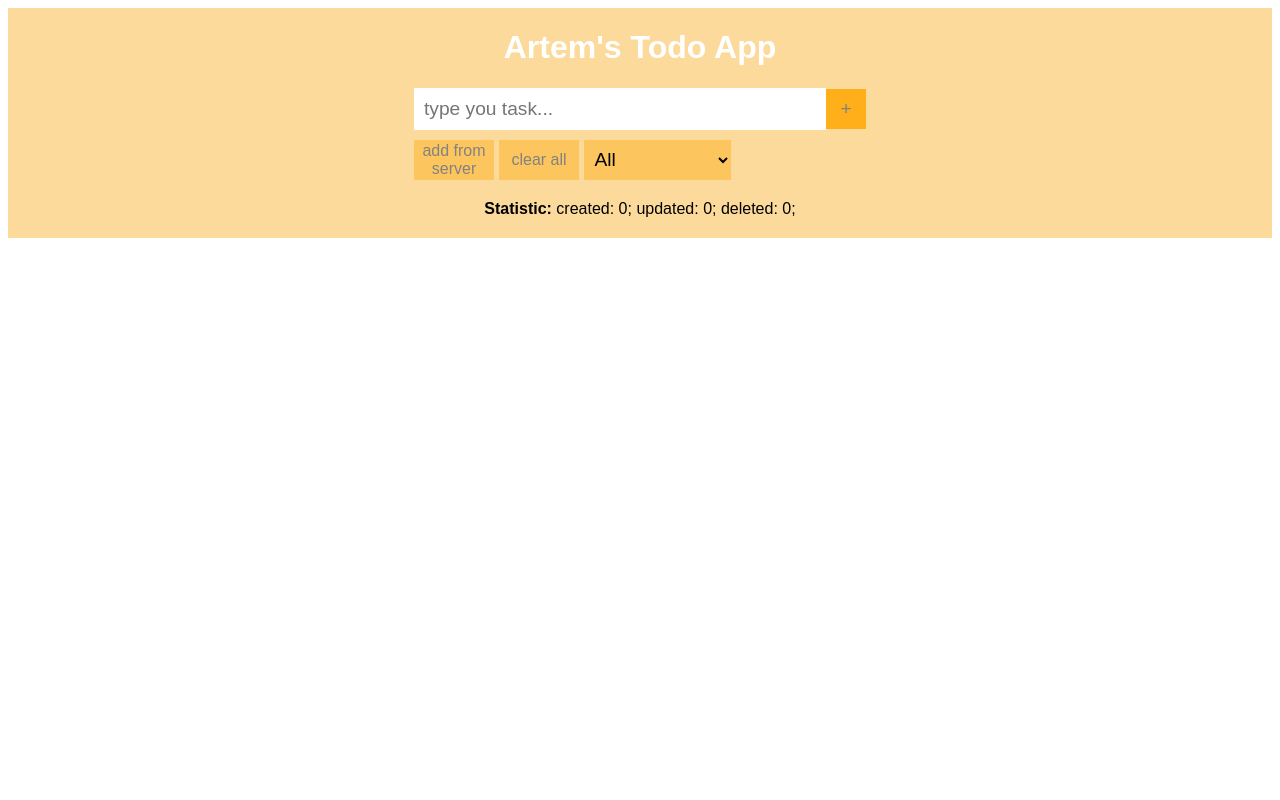
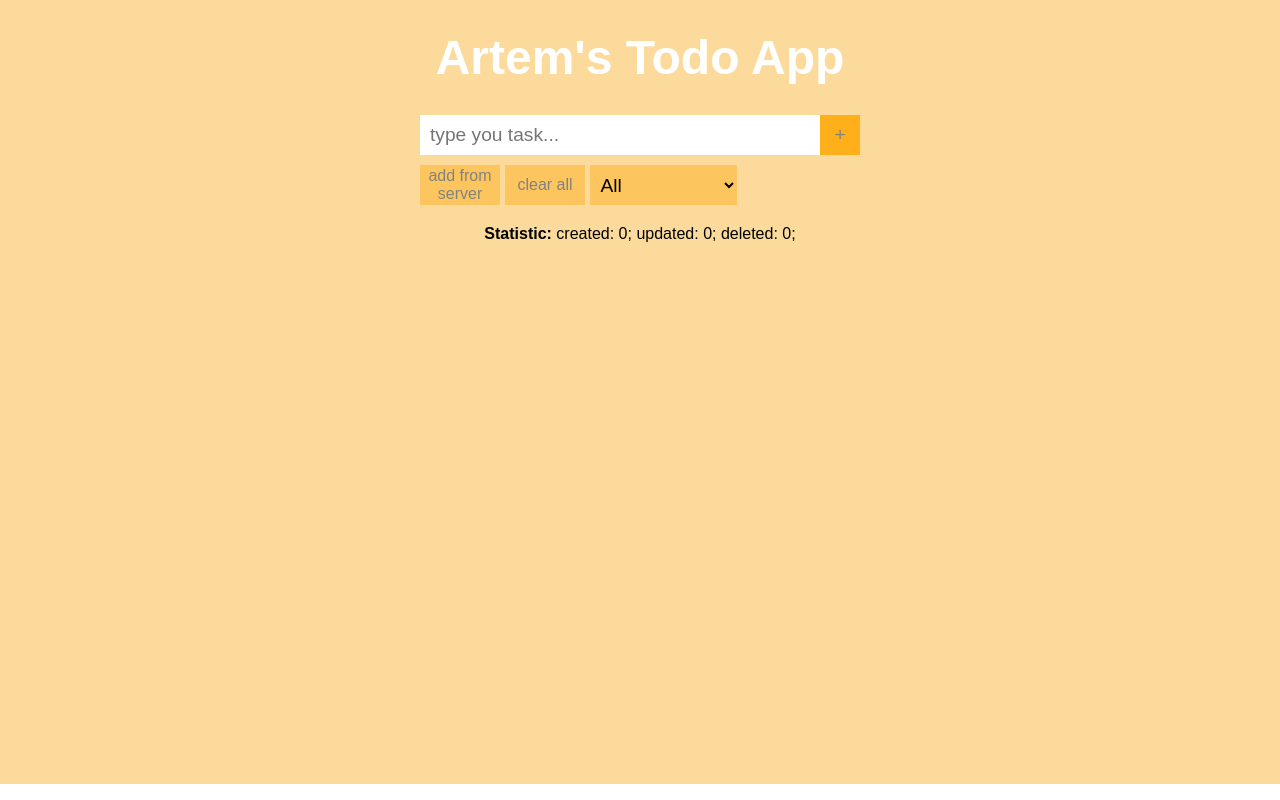
Before and after one commit to ArtemLigerko/my-todo-app, a React (Create React App) app: page / in a window 1280 px wide. Built offline with nearby package versions, Linux system fonts and the light colour scheme.

Commit message:
v1.6.3 make styled-components

```diff
--- a/package.json
+++ b/package.json
@@ -11,6 +11,7 @@
     "react": "^18.1.0",
     "react-dom": "^18.1.0",
     "react-scripts": "^2.1.3",
+    "sass": "^1.53.0",
     "styled-components": "^5.3.5",
     "web-vitals": "^2.1.4"
   },
--- a/src/App.css
+++ b/src/App.css
@@ -5,65 +5,61 @@
     justify-content: center;
 } */
 
-.head {
+/* .head {
     color: rgb(255, 255, 255)
-}
+} */
 
-.App {
+/* .App {
     display: flex;
     flex-direction: column;
     align-items: center;
-}
+} */
 
 /* InputForms elements */
-.todoInputForm {
+/* .todoInputForm {
     display: flex;
     flex-direction: column;
     margin-bottom: 20px;
     border: none;
-}
-.inputBar {
+} */
+/* .inputBar {
     font-size: 1.2rem;
     margin-bottom: 10px;
     padding-left: 10px;
     width: 400px;
     height: 40px;
     border-style: none;
-    /* border: none; */
     background: white;
-}
-.inputBar:focus {
+} */
+/* .inputBar:focus {
     outline: none;
-}
+} */
 
 /* InputForms buttons */
-.buttons {
+/* .buttons {
    display: flex;
-}
-.inputButton{
+} */
+/* .inputButton{
     font-size: 1.2rem;
-    /* line-height: 0; */
     padding: 0;
     width: 40px;
     height: 40px;
     background-color: rgb(255, 175, 25);
-    /* border: rgb(252, 218, 155) solid 1px; */
     border: none;
     color: rgb(130, 130, 130);
     cursor: pointer;
-}
-.getButton{
+} */
+/* .getButton{
     font-size: 1rem;
     margin-right: 5px;
     width: 80px;
     height: 40px;
     background-color: rgb(253, 197, 93);
-    /* border: rgb(252, 218, 155) solid 1px; */
     border: none;
     color: rgb(130, 130, 130);
     cursor: pointer;
-}
-.select {
+} */
+/* .select {
     font-size: 1.2rem;
     padding: 0.4rem;
     margin-right: 5px;
@@ -71,25 +67,25 @@
     background-color: rgb(253, 197, 93);
     border: none;
     cursor: pointer;
-}
-.select:focus {
+} */
+/* .select:focus {
     outline: none;
-}
+} */
 
 /* Todos list elements */
-.todo-list {
+/* .todo-list {
     display: flex;
     flex-direction: column;
     align-items: left;
     padding: 0;
     margin: 10px 0;
-}
-.todo {
+} */
+/* .todo {
     display: flex;
     padding: 0.5rem 0;
     font-size: 1.2rem;
     border-style: none;
-}
+} */
 li {
     background-color: white;
     padding: 0.3rem;
@@ -103,17 +99,20 @@ li {
     background-color: rgb(180, 255, 212);
     text-decoration-line: line-through;
 }
-.todoEditInput {
+/* .todoEditInput {
     padding: 0.3rem;
     width: 400px;
-    height: 20px;
+    height: 32px;
     font-size: 1.2rem;
     border-style: dotted;
     border-width: 1.8px;
-}
-.todoEditInput:focus {
+} */
+/* .todoEditInput:focus {
     outline: none;
-}
+} */
+
+
+
 
 /* Todo buttons */
 .doneTodoButton {
--- a/src/App.js
+++ b/src/App.js
@@ -7,11 +7,17 @@ import TodoList from './components/TodoList';
 import Statistic from './components/Statistic';
 
 //Style:
-const Wrapper = styled.div`
+const Head = styled.h1`
+  color: rgb(255, 255, 255);
+  font-size: 3rem;
+  margin: 30px 0px 30px;
+`
+const AppWrapper = styled.div`
+  width: 100%;
+  min-height: 98vh;
   font-family: Arial, Helvetica, sans-serif;
   background-color: rgb(252, 218, 155);
   display: flex;
-  ${'' /* justify-content: center; */}
   flex-direction: column;
   align-items: center;
 `
@@ -82,11 +88,11 @@ function App() {
 
 
   return (
-    <Wrapper>
+    <AppWrapper>
       <header>
-        <h1 className="head">
+        <Head>
           Artem's Todo App
-        </h1>
+        </Head>
       </header>
       <TodoInputBar
         inputText={inputText}
@@ -113,7 +119,7 @@ function App() {
         setCounter={setCounter}
         counter={counter}
       />
-    </Wrapper>
+    </AppWrapper>
   );
 }
 
--- a/src/components/Todo.js
+++ b/src/components/Todo.js
@@ -1,7 +1,13 @@
 import React from "react";
-import styled from "styled-components";
+import styled, { css } from "styled-components";
 
 //Style:
+const TodoLine = styled.div`
+    display: flex;
+    padding: 0.5rem 0;
+    font-size: 1.2rem;
+    border-style: none;
+`
 const UpDownTodoButtonsWrapper = styled.div`
     display: flex;
     flex-direction: column;
@@ -21,28 +27,46 @@ const DownTodoButton = styled.button`
 const UpTodoButton = styled(DownTodoButton)`
     transform: rotate(180deg);
 `
-const DoneTodoButton = styled.button`
+const TodoButtons = styled.button`
     font-size: 1rem;
     width: 2.2rem;
     height: 2rem;
     border: none;
     border-radius: 5px;
     cursor: pointer;
+    color: rgb(120, 120, 120);
+`
+const DoneTodoButton = styled(TodoButtons)`
     background-color: rgb(100, 255, 212);
-    color: rgb(120, 120, 120);
-    @{props.}
+    ${props => props.buttonEnabled && css`
+    `}
+    ${props => props.buttonDisabled && css`
+    background-color: rgb(230, 230, 230);
+    color: rgb(180, 180, 180);
+    `}
 `
-const DelTodoButton = styled(DoneTodoButton)`
+const DelTodoButton = styled(TodoButtons)`
     background-color: rgb(255, 144, 100);
 `
-const EditTodoButton = styled(DoneTodoButton)`
+const EditTodoButton = styled(TodoButtons)`
     background-color: rgb(255, 175, 25);
     width: 3rem;
 `
+const TodoEditInput = styled.input`
+    padding: 0.3rem;
+    width: 400px;
+    height: 32px;
+    font-size: 1.2rem;
+    border-style: dotted;
+    border-width: 1.8px;
+    &:focus {
+        outline: none;
+    }
+`
 
 
-function Todo({ text, todos, setTodos, todo, setEditText, editText,
-    setDisableInputButton, disableInputButton, setCounter, counter }) {
+const Todo = ({ text, todos, setTodos, todo, setEditText, editText,
+    setDisableInputButton, disableInputButton, setCounter, counter }) => {
 
     const deleteHandler = () => {
         setTodos(todos.filter((el) => el.id !== todo.id));
@@ -121,7 +145,7 @@ function Todo({ text, todos, setTodos, todo, setEditText, editText,
     }
 
     return (
-        <div className="todo">
+        <TodoLine>
             <UpDownTodoButtonsWrapper>
                 <UpTodoButton onClick={handleTodoMoveUp}>
                     <b>v</b>
@@ -132,8 +156,7 @@ function Todo({ text, todos, setTodos, todo, setEditText, editText,
             </UpDownTodoButtonsWrapper>
             {
                 todo.edit ?
-                    <input
-                        className="todoEditInput"
+                    <TodoEditInput
                         type="text"
                         defaultValue={text}
                         onChange={inputEditTextHandler}
@@ -157,17 +180,17 @@ function Todo({ text, todos, setTodos, todo, setEditText, editText,
                 disabled={todo.disableButtons}>
                 <b>{todo.edit ? 'save' : 'edit'}</b>
             </button>
-            {/* <DoneTodoButton>
+            {/* <DoneTodoButton {todo.disableButtons || todo.edit ? buttonDisabled : buttonEnabled}>
                 <b>V</b>
-            </DoneTodoButton>
-            <DelTodoButton>
+            </DoneTodoButton> */}
+            {/* <DelTodoButton>
                 <b>X</b>
             </DelTodoButton>
             <EditTodoButton>
                 <b>edit</b>
             </EditTodoButton> */}
 
-        </div>
+        </TodoLine>
     )
 }
 
--- a/src/components/TodoInputBar.js
+++ b/src/components/TodoInputBar.js
@@ -1,5 +1,68 @@
 import React from "react";
+import styled from 'styled-components';
 import '../App.css';
+
+//Style:
+const TodoInputForm = styled.div`
+    display: flex;
+    flex-direction: column;
+    margin-bottom: 20px;
+    border: none;
+`
+const InputTodoBar = styled.input`
+    font-size: 1.2rem;
+    margin-bottom: 10px;
+    padding-left: 10px;
+    width: 400px;
+    height: 40px;
+    border-style: none;
+    /* border: none; */
+    background: white;
+    &:focus {
+        outline: none;
+    }
+`
+const AddTodoButton = styled.button`
+    font-size: 1.2rem;
+    /* line-height: 0; */
+    padding: 0;
+    width: 40px;
+    height: 40px;
+    background-color: rgb(255, 175, 25);
+    /* border: rgb(252, 218, 155) solid 1px; */
+    border: none;
+    color: rgb(130, 130, 130);
+    cursor: pointer;
+`
+const OptionButtonsWrapper = styled.div`
+    display: flex;
+`
+const OptionButtons = styled.button`
+    font-size: 1rem;
+    margin-right: 5px;
+    width: 80px;
+    height: 40px;
+    background-color: rgb(253, 197, 93);
+    /* border: rgb(252, 218, 155) solid 1px; */
+    border: none;
+    color: rgb(130, 130, 130);
+    cursor: pointer;
+`
+const AddFromServerButton = styled(OptionButtons)``
+const ClearAllButton = styled(OptionButtons)``
+const FilterTodoSelector = styled.select`
+    font-size: 1.2rem;
+    padding: 0.4rem;
+    margin-right: 5px;
+    height: 40px;
+    background-color: rgb(253, 197, 93);
+    border: none;
+    cursor: pointer;
+    &:focus {
+        outline: none;
+    }
+`
+
 
 function TodoInputBar({ inputText, setInputText, todos, setTodos, setStatus,
     disableInputButton, setCounter, counter }) {
@@ -70,47 +133,36 @@ function TodoInputBar({ inputText, setInputText, todos, setTodos, setStatus,
     }
 
     return (
-        <form className="todoInputForm">
+        <TodoInputForm>
             <div>
-                <input
-                    className="inputBar"
+                <InputTodoBar
                     value={inputText}
                     onChange={inputTextHandler}
                     type="text"
                     placeholder="type you task..."
                 />
-                <button
-                    className="inputButton"
+                <AddTodoButton
                     onClick={submitHandler}
                     type="submit"
                     disabled={disableInputButton}
                 >
                     +
-                </button>
+                </AddTodoButton>
             </div>
-            <div className="buttons">
-                <button
-                    onClick={handleFetchTodos}
-                    className="getButton"
-                >
+            <OptionButtonsWrapper>
+                <AddFromServerButton onClick={handleFetchTodos}>
                     add from server
-                </button>
-                <button
-                    onClick={handleClearTodos}
-                    className="getButton"
-                >
+                </AddFromServerButton>
+                <ClearAllButton onClick={handleClearTodos}>
                     clear all
-                </button>
-
-                <div >
-                    <select className="select" onChange={statusHandler}>
-                        <option>All</option>
-                        <option>Completed</option>
-                        <option>Uncompleted</option>
-                    </select>
-                </div>
-            </div>
-        </form>
+                </ClearAllButton>
+                <FilterTodoSelector onChange={statusHandler}>
+                    <option>All</option>
+                    <option>Completed</option>
+                    <option>Uncompleted</option>
+                </FilterTodoSelector>
+            </OptionButtonsWrapper>
+        </TodoInputForm>
 
     )
 }
--- a/src/components/TodoList.js
+++ b/src/components/TodoList.js
@@ -1,12 +1,21 @@
 import React from "react";
 import Todo from './Todo'
+import styled from 'styled-components';
+
+const TodoListWrapper = styled.ul`
+    display: flex;
+    flex-direction: column;
+    align-items: left;
+    padding: 0;
+    margin: 10px 0;
+`
 
 function TodoList({
     todos, setTodos, completedTodos, setEditText, editText,
     setDisableInputButton, disableInputButton, setCounter, counter }) {
     return (
         <div>
-            <ul className="todo-list">
+            <TodoListWrapper>
                 {completedTodos.map((todo) => (
                     <Todo
                         text={todo.text}
@@ -22,7 +31,7 @@ function TodoList({
                         counter={counter}
                     />
                 ))}
-            </ul>
+            </TodoListWrapper>
         </div>
     )
 };
--- a/src/index.js
+++ b/src/index.js
@@ -1,10 +1,22 @@
 import React from 'react';
 import ReactDOM from 'react-dom/client';
 import App from './App';
+import styled, { createGlobalStyle } from 'styled-components';
+
+const Global = createGlobalStyle`
+* {
+  margin: 0;
+  padding: 0;
+  box-sizing: border-box;
+}
+`
 
 const root = ReactDOM.createRoot(document.getElementById('root'));
 root.render(
   // <React.StrictMode>
+  <>
+    <Global />
     <App />
+  </>
   // </React.StrictMode>
 );
```
Also changed, not shown: 1 other file (tests, documents, lock files or other folders).
